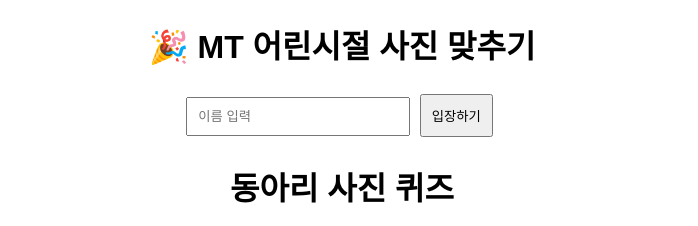
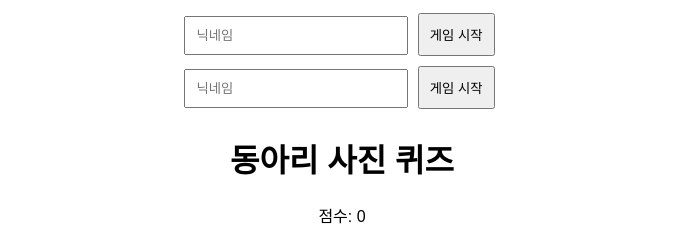
Before and after one commit to isolation23bb-arch/photo-game, a plain HTML site: page index.html in a window 1280 px wide. Shown: the top 226 px of the page, without its empty margins (298-996 px from the left). Drawn offline with Linux system fonts and the light colour scheme; no server answers.

Commit message:
Update index.html

```diff
--- a/index.html
+++ b/index.html
@@ -1,33 +1,16 @@
 <!DOCTYPE html>
-<html>
-<head>
-    <meta charset="utf-8">
-    <title>MT 어린시절 사진 맞추기</title>
-</head>
-
-<body>
-
-<h1>🎉 MT 어린시절 사진 맞추기</h1>
-
-<input
-    id="nameInput"
-    placeholder="이름 입력">
-
-<button id="joinBtn">
-입장하기
-</button>
-
-<div id="status"></div>
-
-<script type="module" src="firebase.js"></script>
-
-</body>
-</html>
 
 <html>
 <head>
   <meta charset="UTF-8">
   <title>동아리 사진 퀴즈</title>
+<div id="loginBox">
+  <input id="nickname" placeholder="닉네임">
+  <button id="startBtn">게임 시작</button>
+</div><div id="loginBox">
+  <input id="nickname" placeholder="닉네임">
+  <button id="startBtn">게임 시작</button>
+</div>
   <link rel="stylesheet" href="style.css">
 </head>
 <body>
```
